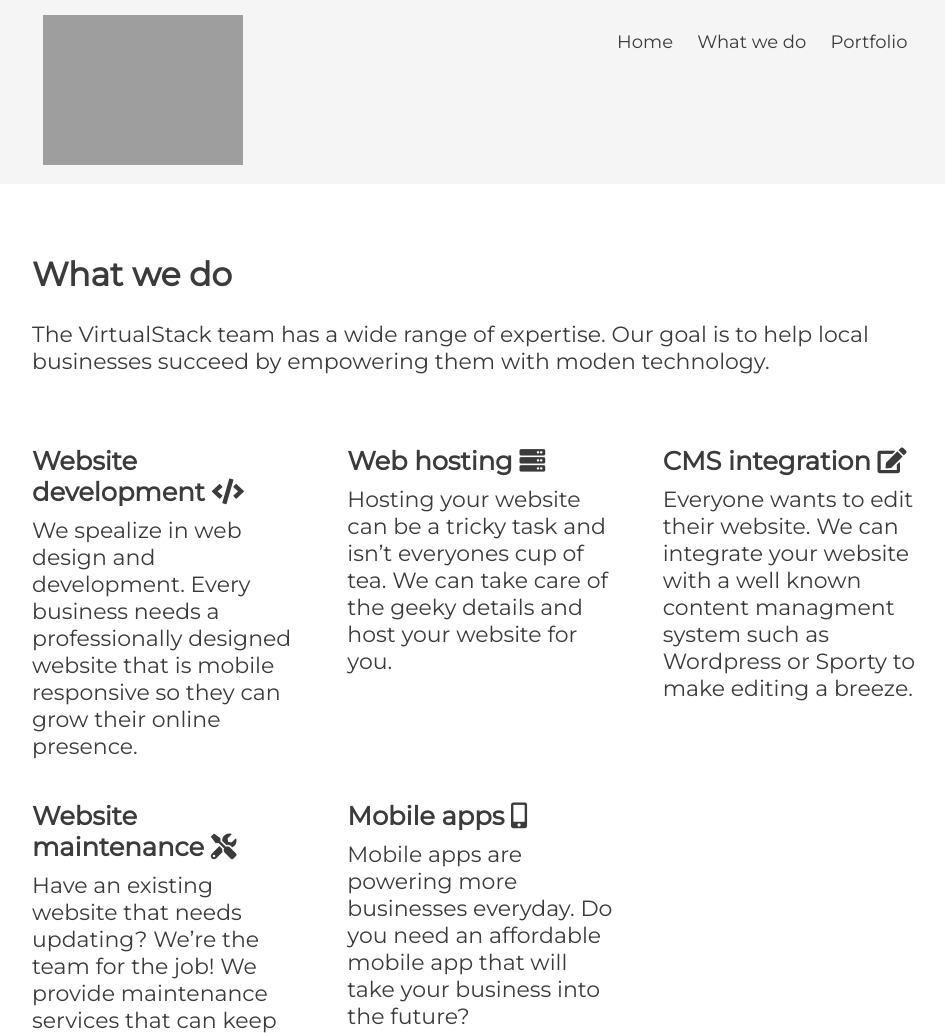
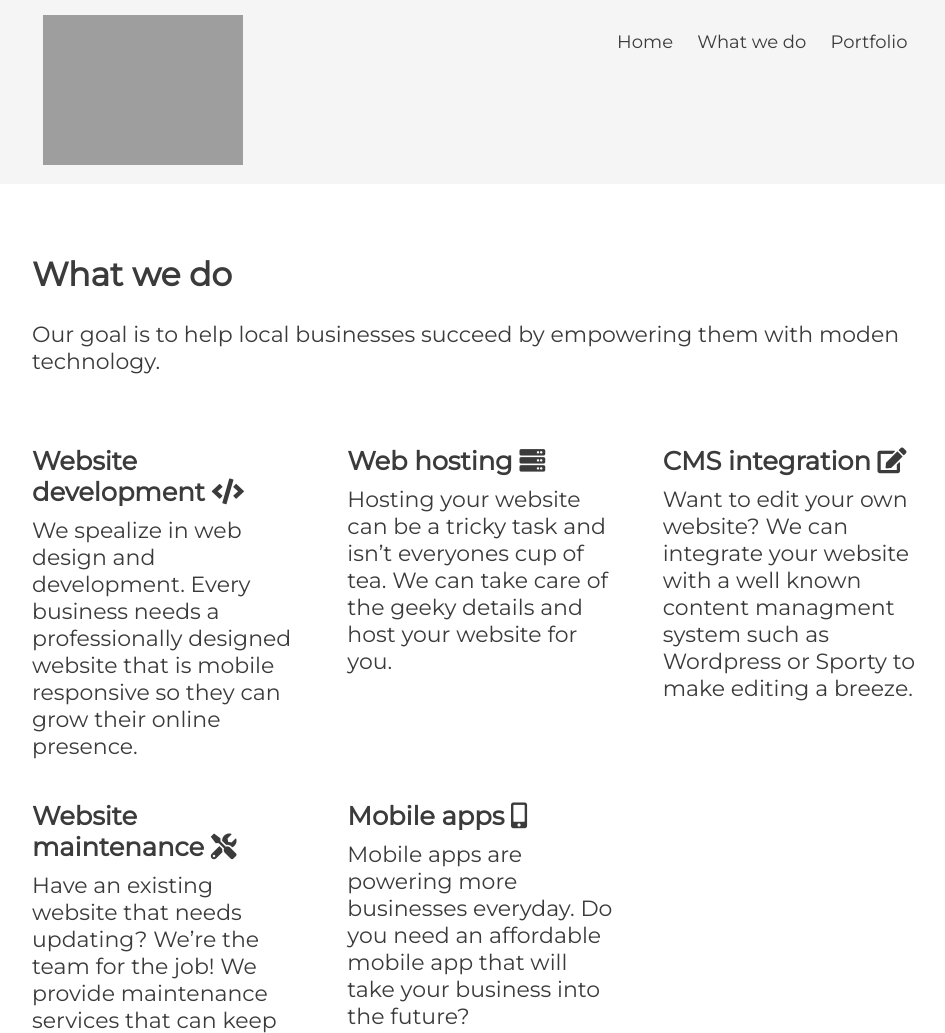
Before and after one commit to jontymorris/VirtualStack, a PHP site: page /services.php in a window 1280 px wide. Shown: the top 1033 px of the page, without its empty margins (160-1105 px from the left). Run offline with PHP 8.4, Linux system fonts and the light colour scheme; style sheets or scripts are compiled from the project's sources; some libraries are stand-ins or nearby versions; grey boxes are pictures that could not be loaded.

Commit message:
Updated quote

```diff
--- a/services.php
+++ b/services.php
@@ -17,7 +17,7 @@
         <!-- Content -->
         <div class="container content">
             <h2>What we do</h2>
-            The VirtualStack team has a wide range of expertise. Our goal is to help local businesses succeed by empowering them with moden technology.
+            Our goal is to help local businesses succeed by empowering them with moden technology.
         </div>
 
         <div class="container content grid one-one-one">
@@ -33,7 +33,8 @@
 
             <div class="service">
                 <h3>CMS integration <i class="fas fa-edit"></i></h3>
-                Everyone wants to edit their website. We can integrate your website with a well known content managment system such as Wordpress or Sporty to make editing a breeze.            </div>
+                Want to edit your own website? We can integrate your website with a well known content managment system such as Wordpress or Sporty to make editing a breeze.
+            </div>
 
             <div class="service">
                 <h3>Website maintenance <i class="fas fa-tools"></i></h3>
```
